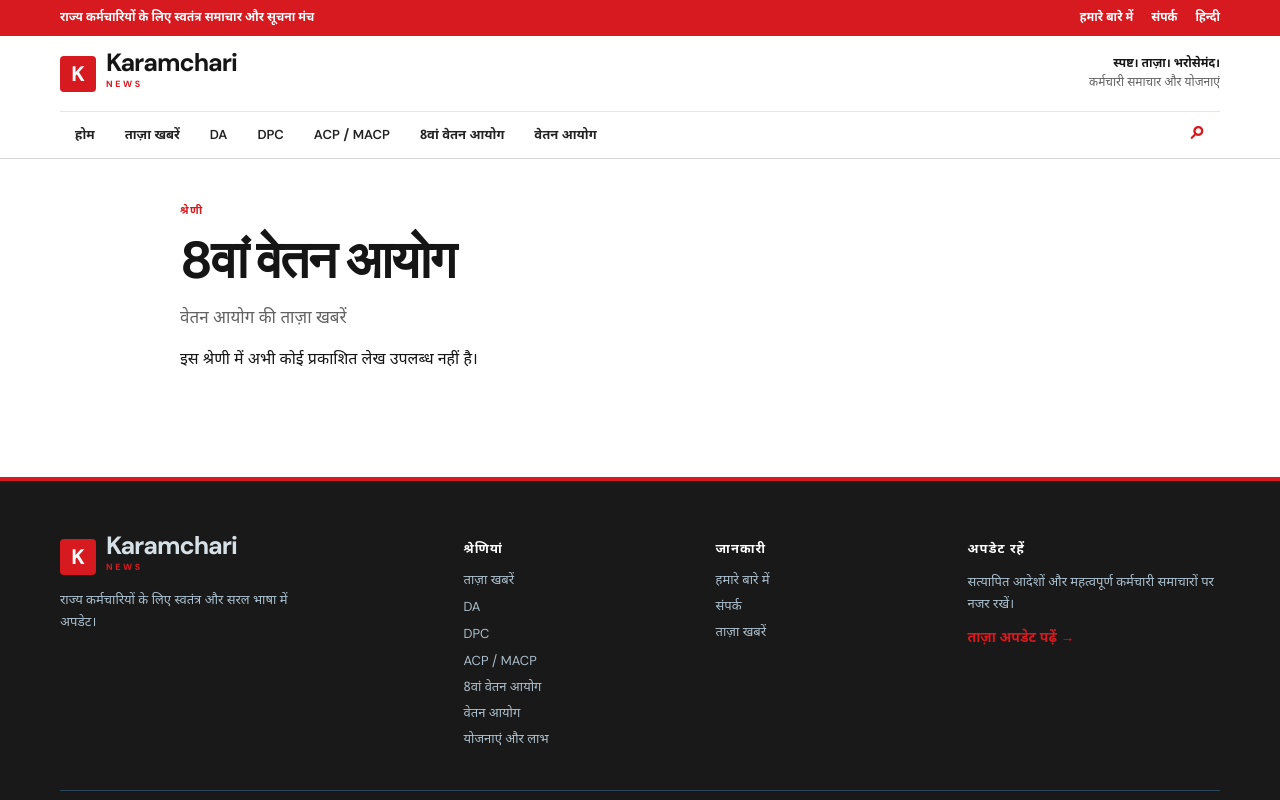
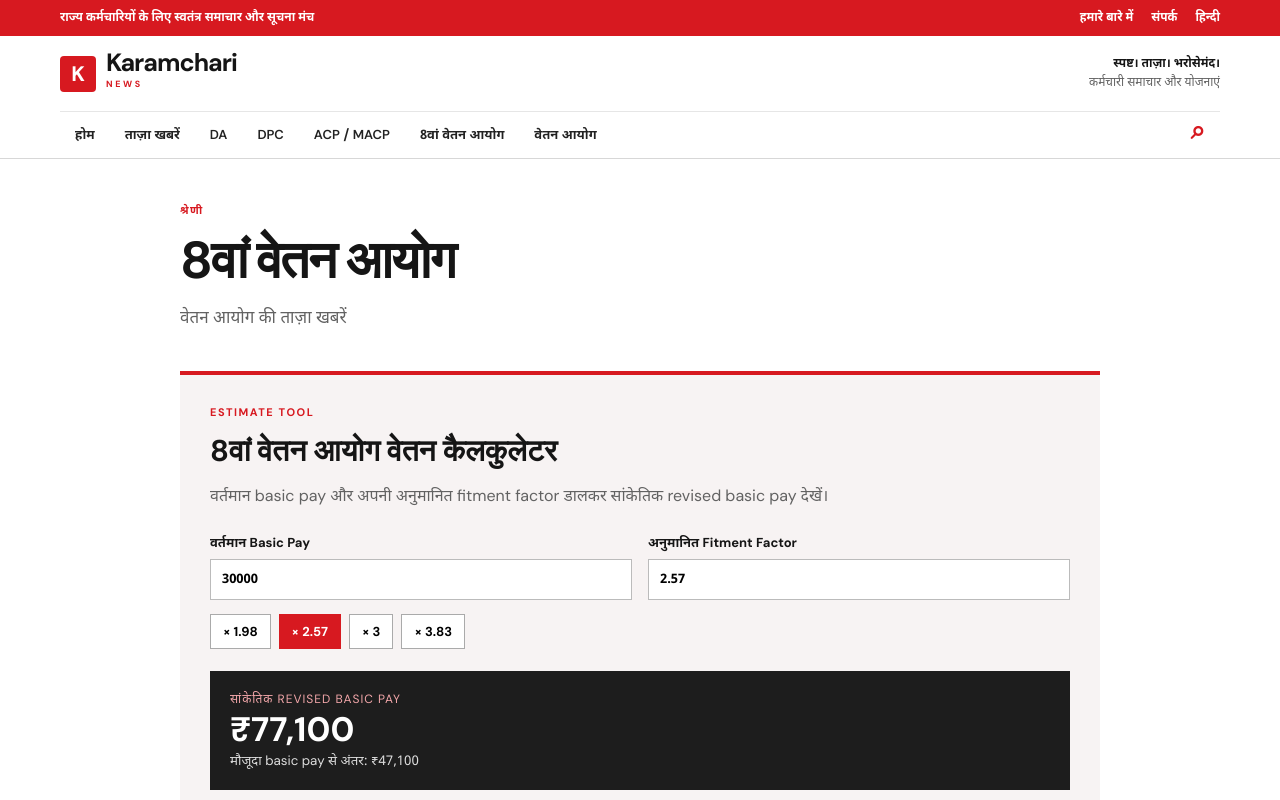
Before and after one commit to deorakamlesh07-droid/karamcharinews, a Next.js app: page /categories/8th-pay-commission in a window 1280 px wide. Shown: the top 800 px of the page. Built offline with nearby package versions, Linux system fonts and the light colour scheme; no server answers; the database is empty; a web font is replaced by a local one.

Commit message:
Add 8th Pay Commission estimate calculator

```diff
--- a/app/categories/[slug]/page.tsx
+++ b/app/categories/[slug]/page.tsx
@@ -2,5 +2,6 @@ import { notFound } from "next/navigation";
 import { NewsCard } from "@/components/news-card";
 import { DaChart } from "@/components/da-chart";
 import { PayCommissionFeature } from "@/components/pay-commission-feature";
+import { PayCommissionCalculator } from "@/components/pay-commission-calculator";
 import { categories, getLatestNews } from "@/lib/news";
-export default async function Category({params}:{params:Promise<{slug:string}>}){const {slug}=await params;const category=categories.find(c=>c.slug===slug);if(!category)notFound();const latestNews=await getLatestNews();const items=latestNews.filter(n=>n.category===category.name);return <section className="container page-section"><p className="eyebrow">श्रेणी</p><h1 className="page-title">{category.name}</h1><p className="page-intro">{category.description}</p>{slug==='da'&&<DaChart/>}{slug==='pay-commission'&&<PayCommissionFeature/>}{items.length?<div className="listing">{items.map(n=><NewsCard key={n.slug} news={n}/>)}</div>:<p className="empty-state">इस श्रेणी में अभी कोई प्रकाशित लेख उपलब्ध नहीं है।</p>}</section>}
+export default async function Category({params}:{params:Promise<{slug:string}>}){const {slug}=await params;const category=categories.find(c=>c.slug===slug);if(!category)notFound();const latestNews=await getLatestNews();const items=latestNews.filter(n=>n.category===category.name);return <section className="container page-section"><p className="eyebrow">श्रेणी</p><h1 className="page-title">{category.name}</h1><p className="page-intro">{category.description}</p>{slug==='da'&&<DaChart/>}{slug==='pay-commission'&&<PayCommissionFeature/>}{slug==='8th-pay-commission'&&<PayCommissionCalculator/>}{items.length?<div className="listing">{items.map(n=><NewsCard key={n.slug} news={n}/>)}</div>:<p className="empty-state">इस श्रेणी में अभी कोई प्रकाशित लेख उपलब्ध नहीं है।</p>}</section>}
--- /dev/null
+++ b/components/pay-commission-calculator.css
@@ -0,0 +1 @@
+.pay-calculator{margin:38px 0 18px;padding:30px;background:#f7f3f3;border-top:4px solid #d71920}.pay-calculator h2{margin:0 0 10px;font:700 30px/1.15 var(--sans)}.pay-calculator>div>p:not(.eyebrow){max-width:650px;color:var(--muted);line-height:1.6}.calculator-grid{display:grid;grid-template-columns:1fr 1fr;gap:16px;margin:24px 0 14px}.calculator-grid label{display:grid;gap:7px;font-size:13px;font-weight:700}.calculator-grid input{width:100%;padding:11px;border:1px solid #bbb;background:#fff;font:inherit}.factor-options{display:flex;flex-wrap:wrap;gap:8px;margin-bottom:22px}.factor-options button{border:1px solid #aaa;background:#fff;padding:8px 12px;font:700 13px var(--sans);cursor:pointer}.factor-options button.active,.factor-options button:hover{background:#d71920;border-color:#d71920;color:#fff}.calculator-result{display:grid;gap:5px;background:#1d1d1d;color:#fff;padding:20px}.calculator-result span{font-size:12px;text-transform:uppercase;letter-spacing:1px;color:#f3a7aa}.calculator-result strong{font:800 34px/1 var(--sans)}.calculator-result small{color:#ddd}.calculator-note{font-size:12px;line-height:1.6;color:var(--muted);margin:18px 0 0}@media(max-width:600px){.pay-calculator{padding:22px 18px}.calculator-grid{grid-template-columns:1fr}.pay-calculator h2{font-size:25px}}
--- /dev/null
+++ b/components/pay-commission-calculator.tsx
@@ -0,0 +1,16 @@
+"use client";
+
+import { useState } from "react";
+import "./pay-commission-calculator.css";
+
+const presets = [1.98, 2.57, 3, 3.83];
+const formatCurrency = (value: number) => new Intl.NumberFormat("en-IN", { style: "currency", currency: "INR", maximumFractionDigits: 0 }).format(value);
+
+export function PayCommissionCalculator() {
+  const [basicPay, setBasicPay] = useState(30000);
+  const [factor, setFactor] = useState(2.57);
+  const revisedPay = Math.max(0, basicPay) * Math.max(0, factor);
+  const increase = revisedPay - Math.max(0, basicPay);
+
+  return <section className="pay-calculator" aria-labelledby="pay-calculator-title"><div><p className="eyebrow">Estimate tool</p><h2 id="pay-calculator-title">8वां वेतन आयोग वेतन कैलकुलेटर</h2><p>वर्तमान basic pay और अपनी अनुमानित fitment factor डालकर सांकेतिक revised basic pay देखें।</p></div><div className="calculator-grid"><label>वर्तमान Basic Pay<input type="number" min="0" step="1" inputMode="numeric" value={basicPay || ""} onChange={event => setBasicPay(Number(event.target.value))} /></label><label>अनुमानित Fitment Factor<input type="number" min="0" step="0.01" value={factor || ""} onChange={event => setFactor(Number(event.target.value))} /></label></div><div className="factor-options" aria-label="Fitment factor suggestions">{presets.map(value => <button key={value} type="button" className={factor === value ? "active" : ""} onClick={() => setFactor(value)}>× {value}</button>)}</div><div className="calculator-result" aria-live="polite"><span>सांकेतिक Revised Basic Pay</span><strong>{formatCurrency(revisedPay)}</strong><small>मौजूदा basic pay से अंतर: {formatCurrency(increase)}</small></div><p className="calculator-note"><strong>महत्वपूर्ण:</strong> यह केवल अनुमान है। 8वें वेतन आयोग का कोई आधिकारिक fitment factor या लागू वेतन आदेश घोषित नहीं माना गया है। वास्तविक वेतन सरकार के अंतिम नियम, pay matrix और अन्य लागू प्रावधानों से तय होगा।</p></section>;
+}
```
